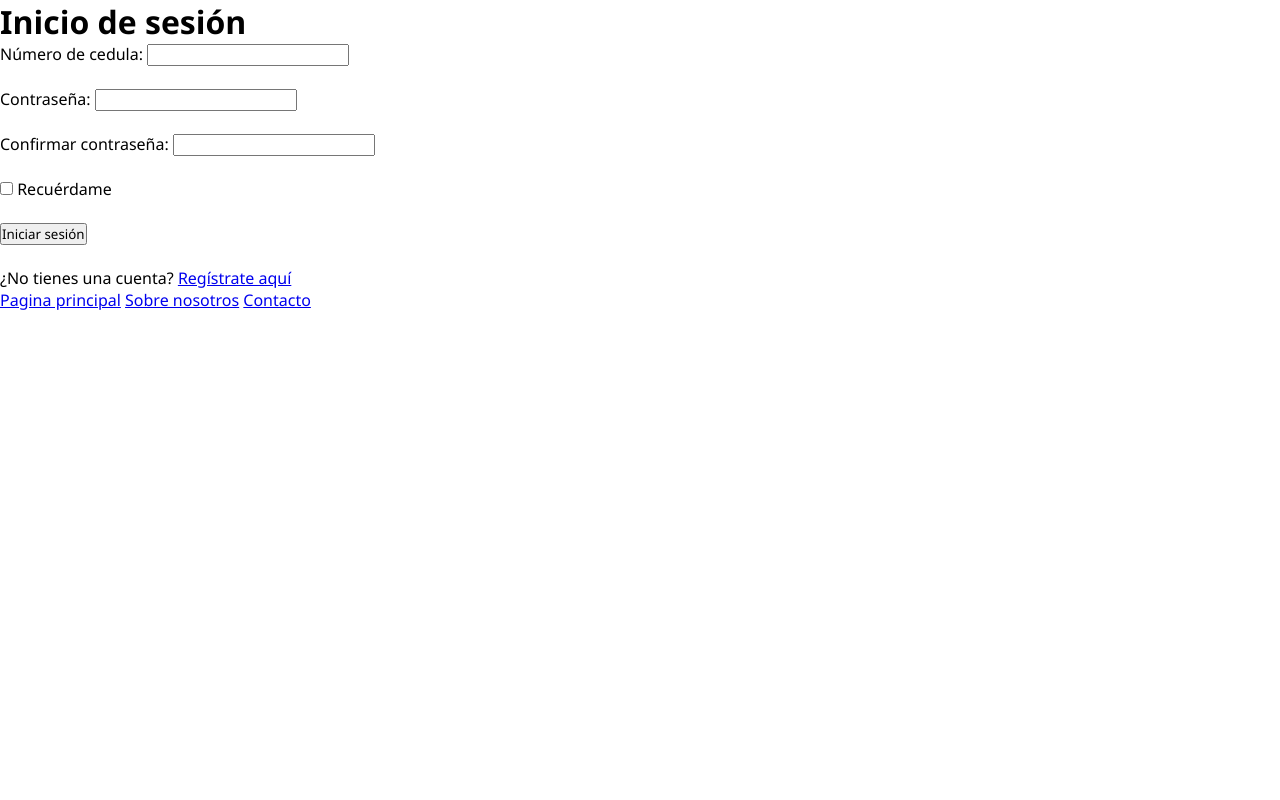
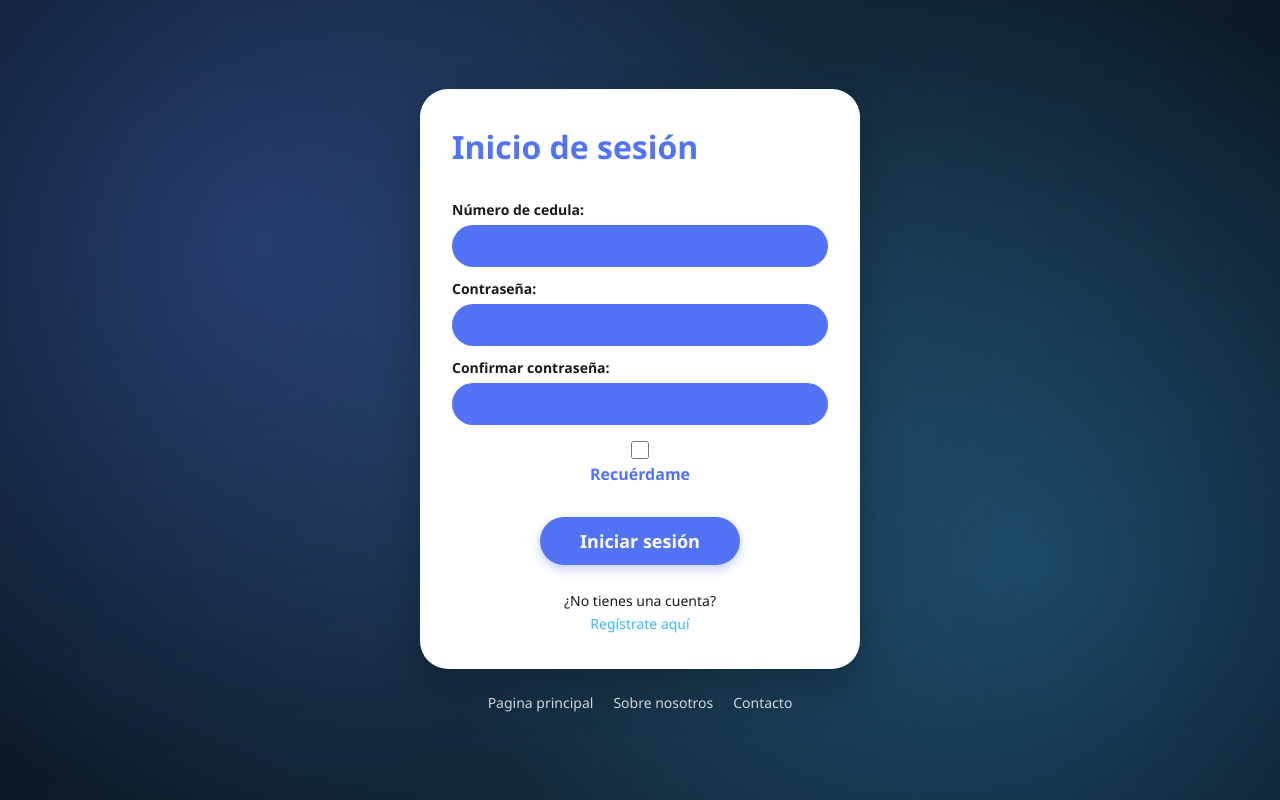
Before and after one commit to One-Bone/Hospital-De-Clinica, a PHP site: page /login.html in a window 1280 px wide. Run offline with PHP 8.4, Linux system fonts and the light colour scheme.

Commit message:
css de register y login terminado

```diff
--- a/css/Register,Login.css
+++ b/css/Register,Login.css
@@ -5,20 +5,25 @@
   font-family: 'Segoe UI', system-ui, -apple-system, sans-serif;
 }
 
-/* fondo azul */
-body.auth-bg {
+/* Oculta los saltos <br> para que no rompan los espacios */
+br {
+  display: none;
+}
+
+body {
   min-height: 100vh;
   display: flex;
+  flex-direction: column;
   justify-content: center;
   align-items: center;
-  gap: 40px;
   padding: 40px 20px;
   background: radial-gradient(circle at center, #1b384d 0%, #0c1825 100%);
   position: relative;
   overflow-x: hidden;
 }
 
-body.auth-bg::before {
+/* Fondo con efecto de iluminación */
+body::before {
   content: '';
   position: absolute;
   width: 100%;
@@ -30,8 +35,8 @@ body.auth-bg::before {
   z-index: 0;
 }
 
-
-.auth-card {
+/* Contenedores de Registro y Login */
+.register, .Login {
   position: relative;
   z-index: 1;
   background: #ffffff;
@@ -42,148 +47,74 @@ body.auth-bg::before {
   box-shadow: 0 20px 40px rgba(0, 0, 0, 0.25);
 }
 
-
-.auth-title {
+/* Títulos h1 */
+.register h1, .Login h1 {
   color: #5373f6;
   font-size: 32px;
   font-weight: 700;
   margin-bottom: 20px;
 }
 
-
-.form-group {
-  margin-bottom: 14px;
+/* Disposición vertical del formulario */
+form {
+  display: flex;
+  flex-direction: column;
 }
 
-.form-group label {
+/* Estilo de los textos sobre las casillas */
+label {
   display: block;
   font-size: 14px;
   font-weight: 700;
   color: #1a1a1a;
+  margin-top: 12px;
   margin-bottom: 6px;
 }
 
-
-.input-wrapper {
-  position: relative;
-  display: flex;
-  align-items: center;
-}
-
-
-.input-pill {
+/* Inputs de texto, correo y contraseña */
+input[type="text"],
+input[type="email"],
+input[type="password"] {
   width: 100%;
   height: 42px;
   background-color: #5373f6;
   border: none;
   border-radius: 50px;
-  padding: 0 45px 0 20px;
+  padding: 0 20px;
   color: #ffffff;
   font-size: 14px;
   outline: none;
   transition: background-color 0.2s ease, box-shadow 0.2s ease;
 }
 
-.input-pill::placeholder {
-  color: rgba(255, 255, 255, 0.85);
-  font-weight: 400;
-}
-
-.input-pill:focus {
+input[type="text"]:focus,
+input[type="email"]:focus,
+input[type="password"]:focus {
   background-color: #4362e5;
   box-shadow: 0 0 0 3px rgba(83, 115, 246, 0.3);
 }
 
-/* Botón/Ícono del ojo para contraseñas */
-.eye-btn {
-  position: absolute;
-  right: 16px;
-  background: none;
-  border: none;
-  color: #ffffff;
+/* Opciones especiales para "Recuérdame" */
+input[type="checkbox"]#remember {
+  accent-color: #5373f6;
+  width: 18px;
+  height: 18px;
   cursor: pointer;
-  display: flex;
-  align-items: center;
-  justify-content: center;
-  opacity: 0.9;
+  margin: 16px auto 0 auto;
 }
 
-.eye-btn:hover {
-  opacity: 1;
+label[for="remember"] {
+  color: #5373f6;
+  font-size: 16px;
+  font-weight: 700;
+  cursor: pointer;
+  text-align: center;
+  margin-top: 4px;
+  margin-bottom: 12px;
 }
 
-/* Texto de ayuda (Login) */
-.help-block {
-  text-align: center;
-  font-size: 13px;
-  color: #8c8c8c;
-  margin: 12px 0 16px;
-  display: flex;
-  flex-direction: column;
-  gap: 2px;
-}
-
-/* Toggle 'Recuerdame' */
-.remember-row {
-  display: flex;
-  align-items: center;
-  justify-content: center;
-  gap: 12px;
-  margin: 20px 0;
-}
-
-.remember-text {
-  color: #5373f6;
-  font-weight: 700;
-  font-size: 16px;
-}
-
-.switch {
-  position: relative;
-  display: inline-block;
-  width: 50px;
-  height: 26px;
-}
-
-.switch input {
-  opacity: 0;
-  width: 0;
-  height: 0;
-}
-
-.slider {
-  position: absolute;
-  cursor: pointer;
-  top: 0; left: 0; right: 0; bottom: 0;
-  background-color: #5373f6;
-  transition: .3s;
-  border-radius: 34px;
-}
-
-.slider:before {
-  position: absolute;
-  content: "";
-  height: 20px;
-  width: 20px;
-  left: 3px;
-  bottom: 3px;
-  background-color: white;
-  transition: .3s;
-  border-radius: 50%;
-}
-
-input:checked + .slider:before {
-  transform: translateX(24px);
-}
-
-/* Botón principal */
-.btn-container {
-  display: flex;
-  justify-content: center;
-  margin-top: 20px;
-}
-
-.btn-primary {
+/* Botones de envío */
+input[type="submit"] {
   background-color: #5373f6;
   color: #ffffff;
   border: none;
@@ -192,41 +123,58 @@ input:checked + .slider:before {
   font-weight: 700;
   border-radius: 50px;
   cursor: pointer;
-  transition: transform 0.1s ease, background-color 0.2s ease;
+  margin: 20px auto 10px auto;
+  display: block;
   box-shadow: 0 4px 12px rgba(83, 115, 246, 0.35);
+  transition: background-color 0.2s ease, transform 0.1s ease;
 }
 
-.btn-primary:hover {
+input[type="submit"]:hover {
   background-color: #4362e5;
   transform: translateY(-1px);
 }
 
-.btn-primary:active {
-  transform: translateY(1px);
+/* Enlace e instrucción final */
+label[for="register"] {
+  text-align: center;
+  font-weight: 400;
+  font-size: 14px;
+  color: #1a1a1a;
+  margin-top: 16px;
+  margin-bottom: 4px;
 }
 
-/* error en registro*/
-.error-hint {
-  color: #ff5252;
-  font-size: 10px;
-  text-align: right;
-  margin-top: 4px;
-  line-height: 1.2;
+a {
+  color: #38b6ff;
+  text-decoration: none;
+  font-size: 14px;
 }
 
-/* Enlaces inferiores */
-.bottom-link {
+form > a {
+  display: block;
   text-align: center;
-  margin-top: 24px;
-  font-size: 14px;
-  color: #1a1a1a;
 }
 
-.link-cyan {
-  color: #38b6ff;
-  text-decoration: none;
+a:hover {
+  text-decoration: underline;
 }
 
-.link-cyan:hover {
+/* Menú lateral / enlaces de navegación */
+.Lateral-Menu {
+  position: relative;
+  z-index: 1;
+  margin-top: 24px;
+  display: flex;
+  gap: 20px;
+  justify-content: center;
+}
+
+.Lateral-Menu a {
+  color: rgba(255, 255, 255, 0.8);
+  font-size: 14px;
+}
+
+.Lateral-Menu a:hover {
+  color: #ffffff;
   text-decoration: underline;
 }
```
